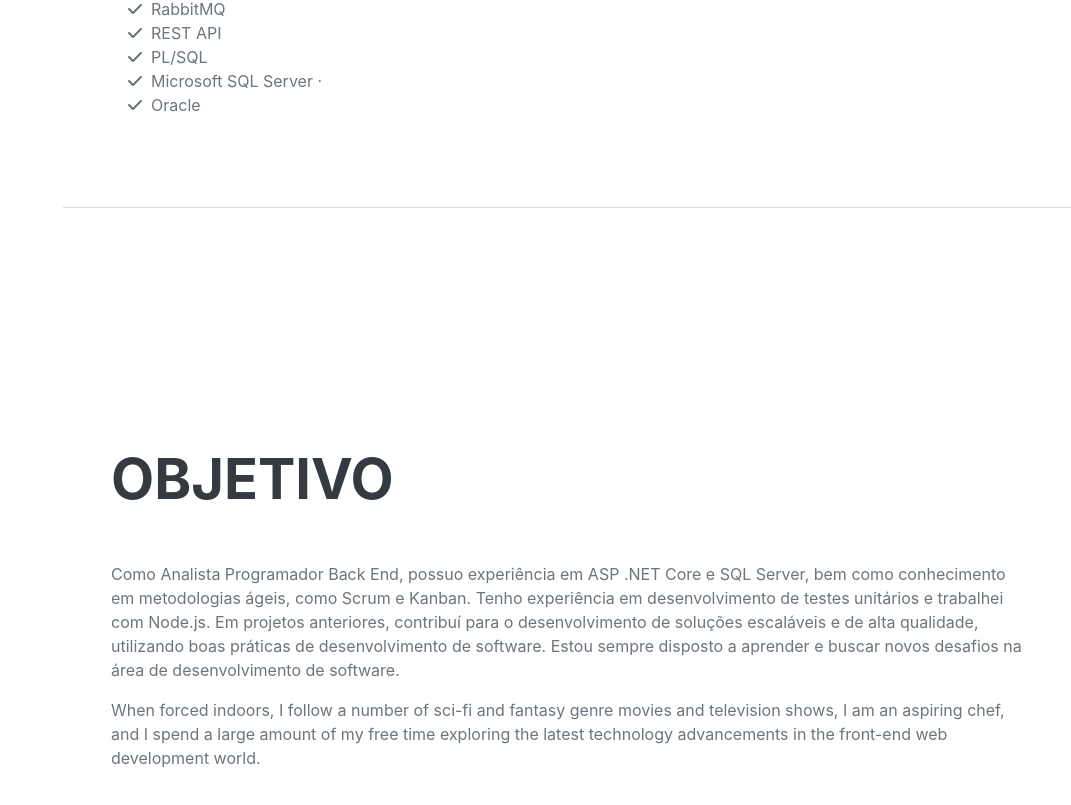
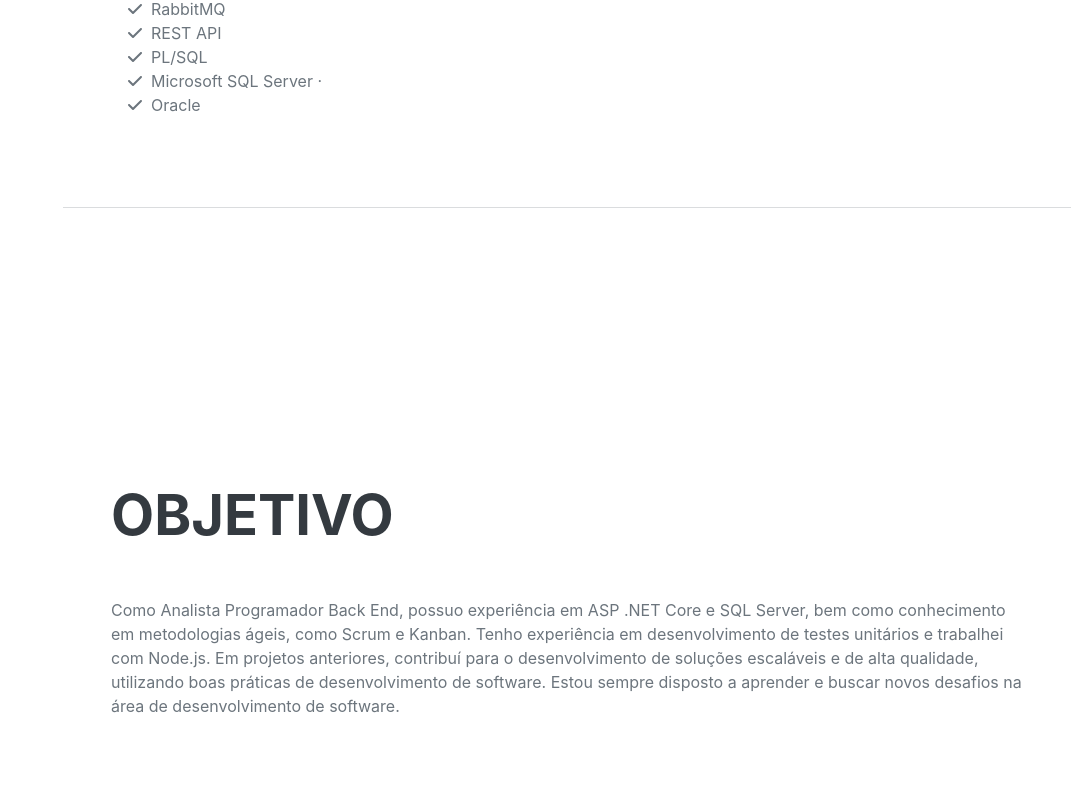
Before and after one commit to mmarcoss/mmarcoss.github.io, a plain HTML site: page index.html in a window 1280 px wide. Shown: the part 2996-3801 px from the top of the page, without its empty margins (209-1280 px from the left). Drawn offline with nearby package versions, Linux system fonts and the light colour scheme; a web font is replaced by a local one.

Commit message:
removendo texto

```diff
--- a/index.html
+++ b/index.html
@@ -214,7 +214,7 @@ TDD (Test Driven Development), SCRUM, UX, Kanban, Design Thinking, CI/CD (Contin
                     de alta qualidade, utilizando boas práticas de desenvolvimento de software. Estou
                     sempre disposto a aprender e buscar novos desafios na área de desenvolvimento de
                     software.</p>
-                <p class="mb-0">When forced indoors, I follow a number of sci-fi and fantasy genre movies and television shows, I am an aspiring chef, and I spend a large amount of my free time exploring the latest technology advancements in the front-end web development world.</p>
+                <p class="mb-0"></p>
             </div>
         </section>
         <hr class="m-0" />
```
